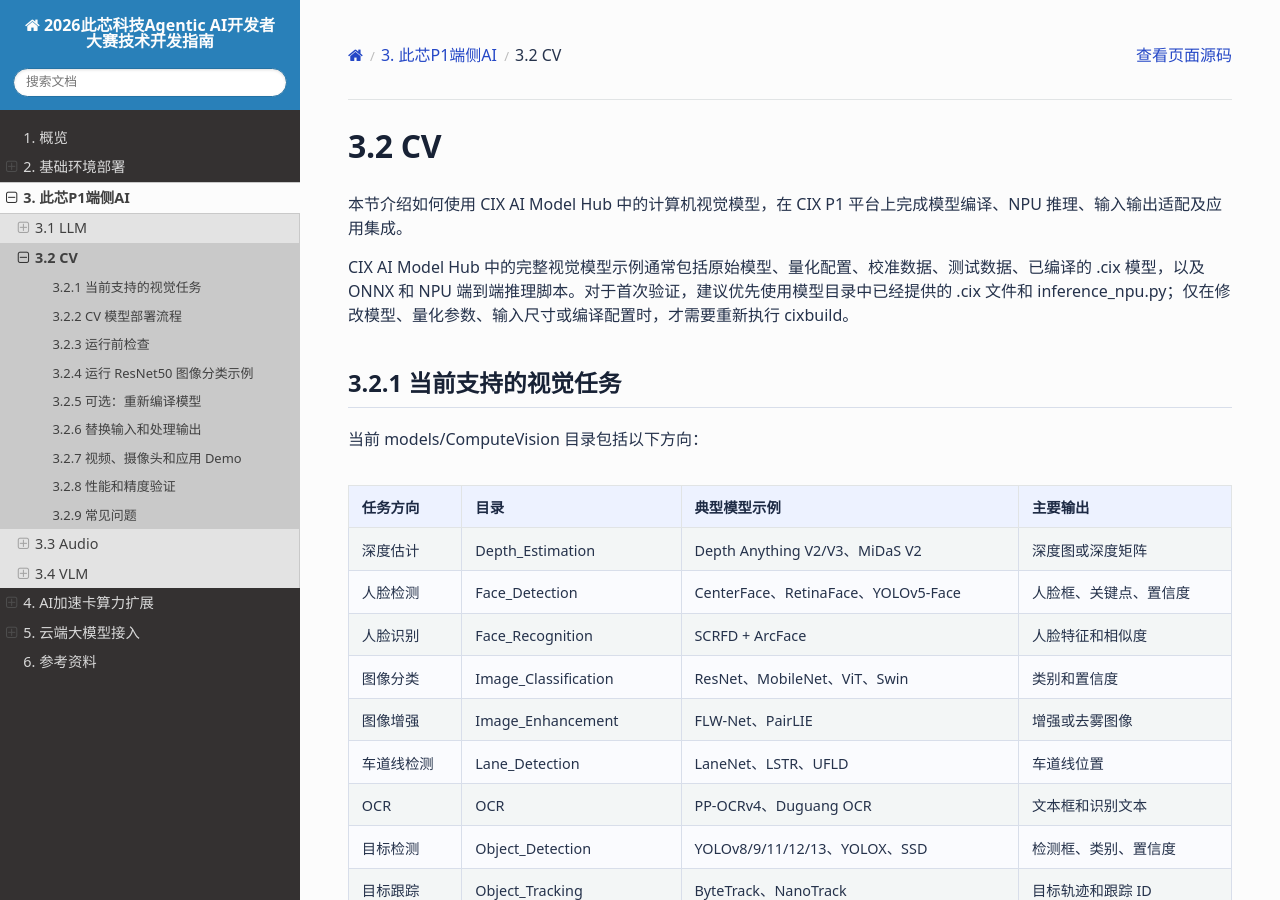
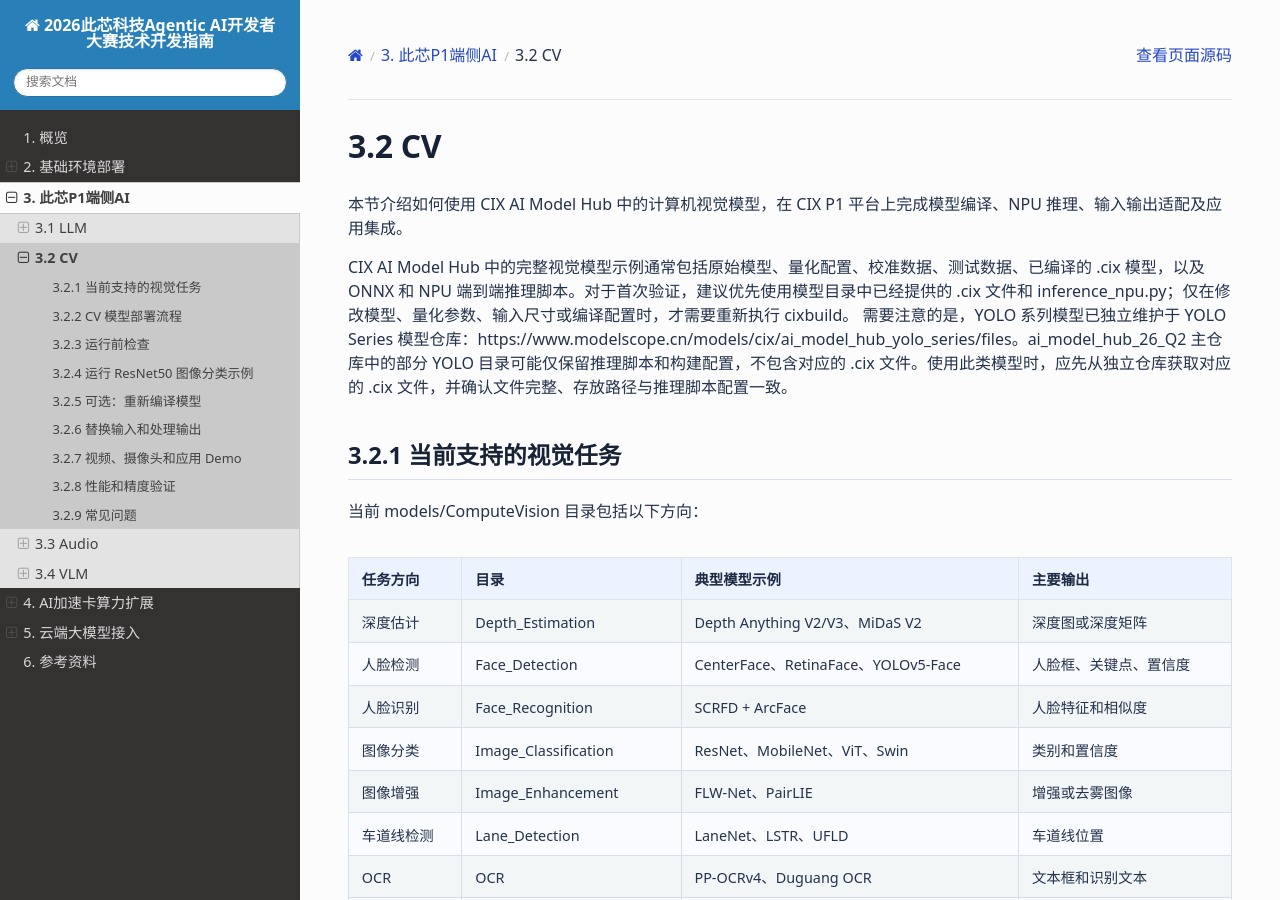
Before and after one commit to cix-hacker/2026-agentic-ai, a Sphinx documentation site: the page built from docs/edge-ai/cv.md, in a window 1280 px wide and 900 px high. Built offline with Sphinx 7.4.7 and the Read the Docs theme 3.1.0, drawn with Linux system fonts in a browser that asks for light colours.

Commit message:
Update cv.md with YOLO series model information
Added note about YOLO series models and their repository.

```diff
--- a/docs/edge-ai/cv.md
+++ b/docs/edge-ai/cv.md
@@ -3,6 +3,7 @@
 本节介绍如何使用 CIX AI Model Hub 中的计算机视觉模型，在 CIX P1 平台上完成模型编译、NPU 推理、输入输出适配及应用集成。
 
 CIX AI Model Hub 中的完整视觉模型示例通常包括原始模型、量化配置、校准数据、测试数据、已编译的 .cix 模型，以及 ONNX 和 NPU 端到端推理脚本。对于首次验证，建议优先使用模型目录中已经提供的 .cix 文件和 inference_npu.py；仅在修改模型、量化参数、输入尺寸或编译配置时，才需要重新执行 cixbuild。
+需要注意的是，YOLO 系列模型已独立维护于 YOLO Series 模型仓库：https://www.modelscope.cn/models/cix/ai_model_hub_yolo_series/files。ai_model_hub_26_Q2 主仓库中的部分 YOLO 目录可能仅保留推理脚本和构建配置，不包含对应的 .cix 文件。使用此类模型时，应先从独立仓库获取对应的 .cix 文件，并确认文件完整、存放路径与推理脚本配置一致。
 
 ## 3.2.1 当前支持的视觉任务
 
```
